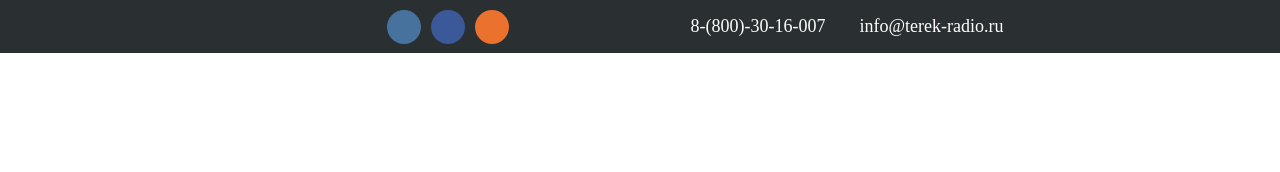
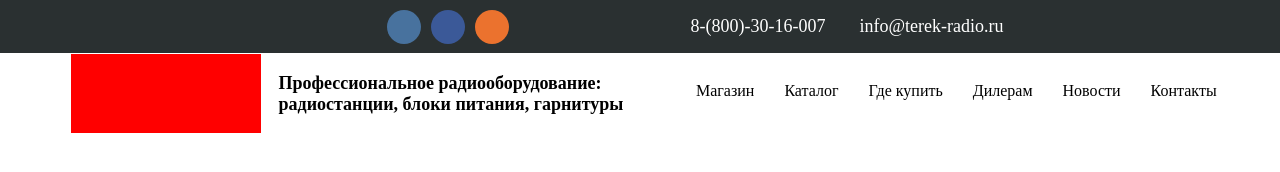
Before and after one commit to Sergei3232/terek-radio, a plain HTML site: page index.html in a window 1280 px wide. Shown: the top 172 px of the page. Drawn offline with Linux system fonts and the light colour scheme.

Commit message:
Добавил меню

```diff
--- a/index.css
+++ b/index.css
@@ -116,5 +116,59 @@ body{
 .menu{
     width: 100%;
     height: 81px;
-    background-color: rgba(255, 255, 255, 0.92);
+    background-color: #fff;
+    padding: 0px 15px;
+    display: inline-flex;
+    justify-content: center;
+    align-items: center;
 }
+
+.menu__logo{
+    width: 190px;
+    height: 79px;
+    background-color: red;
+}
+
+.menu__slogon{
+    width: 380px;
+    height: 79px;
+    /* background-color: green; */
+    display: inline-flex;
+    justify-content: center;
+    align-items: center;
+    font-size: 18px;
+    font-weight: bold;
+}
+
+.menu__box{
+    width: 598.11px;
+    height: 79px;
+}
+
+.menu__list{
+    display: inline-flex;
+    justify-content: center;
+    align-items: center;
+    margin: 0px;
+}
+
+.menu__bottun{
+    list-style: none;
+    padding: 28px 15px 27px;
+    /* display: inline-flex; */
+    display: block;
+    justify-content: center;
+    align-items: center;
+    font-size: 16px;
+}
+
+.menu__bottun:hover{
+
+    background-color: cornsilk;
+}
+
+.menu__a{
+    display: block;
+    width: 100%;
+    height: 100%;
+}
--- a/index.html
+++ b/index.html
@@ -53,7 +53,20 @@
         </div>
 
         <div class="menu">
-
+            <div class="menu__logo"></div>
+            <div class="menu__slogon">
+                Профессиональное радиооборудование: <br> радиостанции, блоки питания, гарнитуры
+            </div>
+            <div class="menu__box">
+                <ul class="menu__list">
+                    <li class="menu__bottun"><a class="menu__a">Магазин</a></li>
+                    <li class="menu__bottun"><a class="menu__a">Каталог</a></li>
+                    <li class="menu__bottun"><a class="menu__a">Где купить</a></li>
+                    <li class="menu__bottun"><a class="menu__a">Дилерам</a></li>
+                    <li class="menu__bottun"><a class="menu__a">Новости</a></li>
+                    <li class="menu__bottun"><a class="menu__a">Контакты</a></li>
+                </ul>
+            </div>
         </div>
     </header>
 
```
